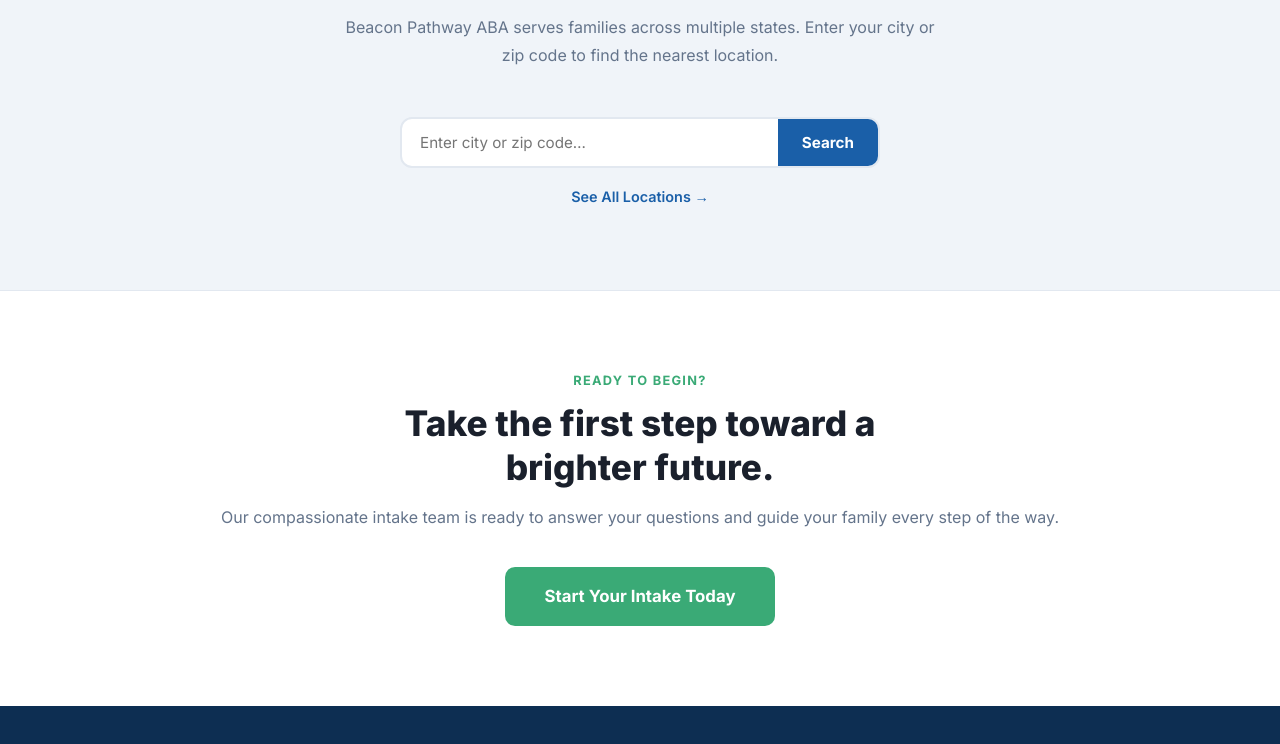
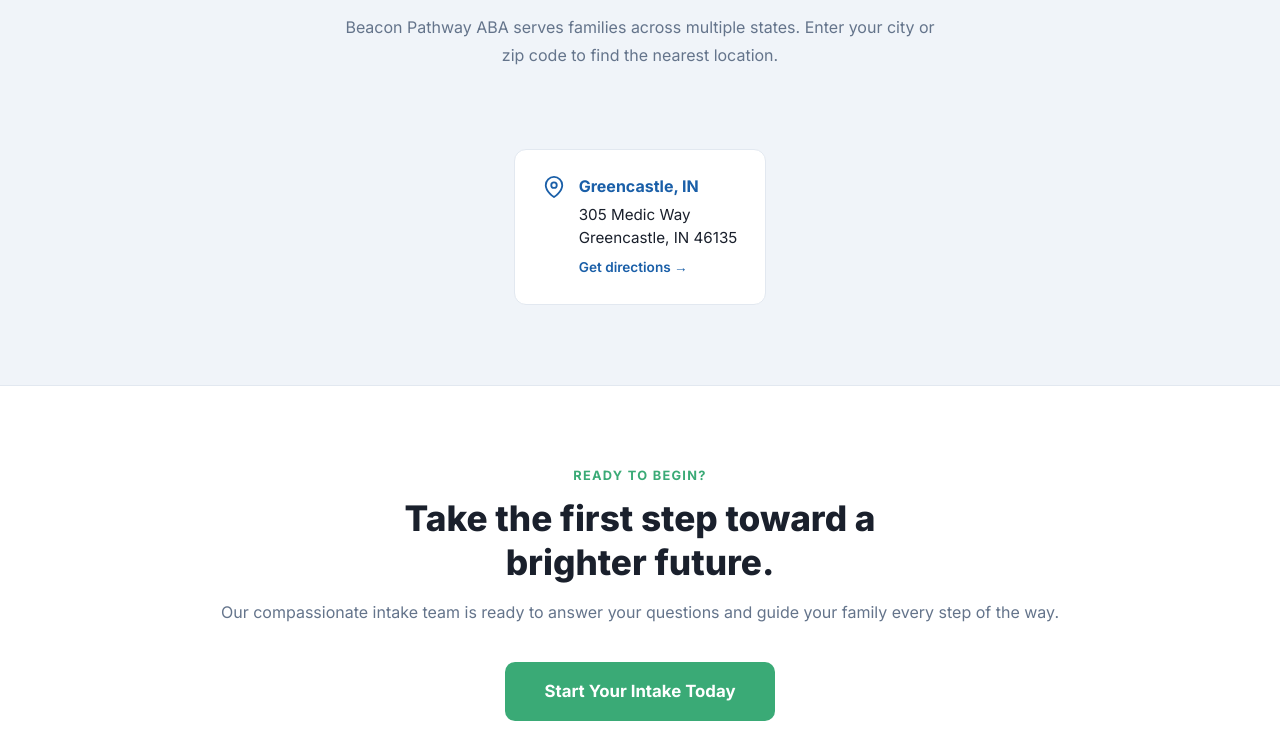
Before and after one commit to aaronbrown23/beaconpathwayaba, a website: page index.html in a window 1280 px wide. Shown: the part 4631-5375 px from the top of the page. Drawn offline with Linux system fonts and the light colour scheme.

Commit message:
Add Greencastle IN location: 305 Medic Way, Greencastle IN 46135
Co-Authored-By: Claude Sonnet 4.6 <noreply@anthropic.com>

```diff
--- a/index.html
+++ b/index.html
@@ -921,12 +921,13 @@
     <h2 class="section-title">Find a Location Near You</h2>
     <p class="section-desc">Beacon Pathway ABA serves families across multiple states. Enter your city or zip code to find the nearest location.</p>
 
-    <div class="location-search">
-      <input type="text" placeholder="Enter city or zip code…" />
-      <button type="button">Search</button>
-    </div>
-    <div>
-      <a class="location-all" href="#">See All Locations →</a>
+    <div style="display:inline-flex; align-items:flex-start; gap:14px; background:#fff; border:1px solid var(--border); border-radius:12px; padding:24px 28px; margin:32px auto 0; text-align:left; max-width:380px;">
+      <svg viewBox="0 0 24 24" fill="none" stroke="var(--blue)" stroke-width="2" stroke-linecap="round" stroke-linejoin="round" style="width:22px;height:22px;flex-shrink:0;margin-top:2px;"><path d="M21 10c0 7-9 13-9 13S3 17 3 10a9 9 0 0 1 18 0z"/><circle cx="12" cy="10" r="3"/></svg>
+      <div>
+        <div style="font-weight:700;font-size:1rem;color:var(--blue);margin-bottom:4px;">Greencastle, IN</div>
+        <div style="color:var(--text);font-size:0.95rem;line-height:1.5;">305 Medic Way<br>Greencastle, IN 46135</div>
+        <a href="https://maps.google.com/?q=305+Medic+Way,+Greencastle,+IN+46135" target="_blank" rel="noopener" style="display:inline-block;margin-top:8px;font-size:0.85rem;font-weight:600;color:var(--blue);">Get directions →</a>
+      </div>
     </div>
   </div>
 </section>
```
